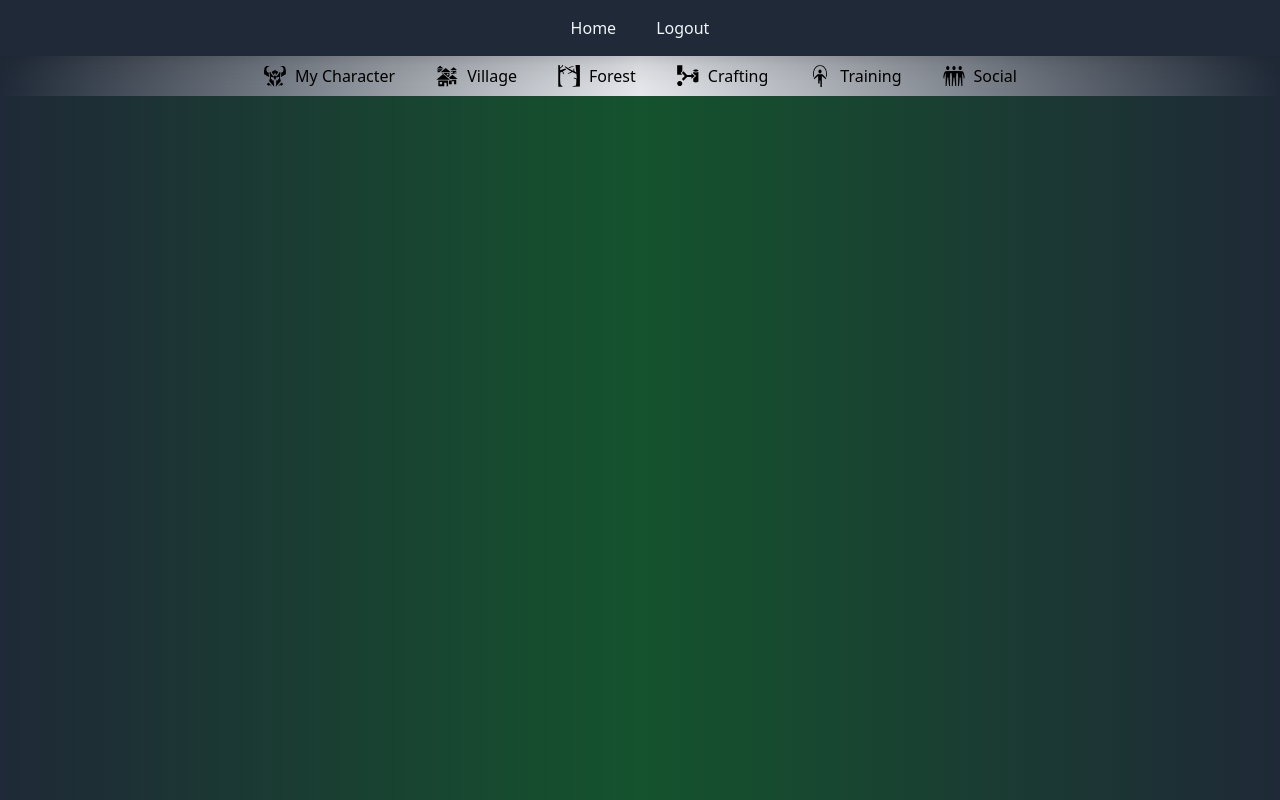
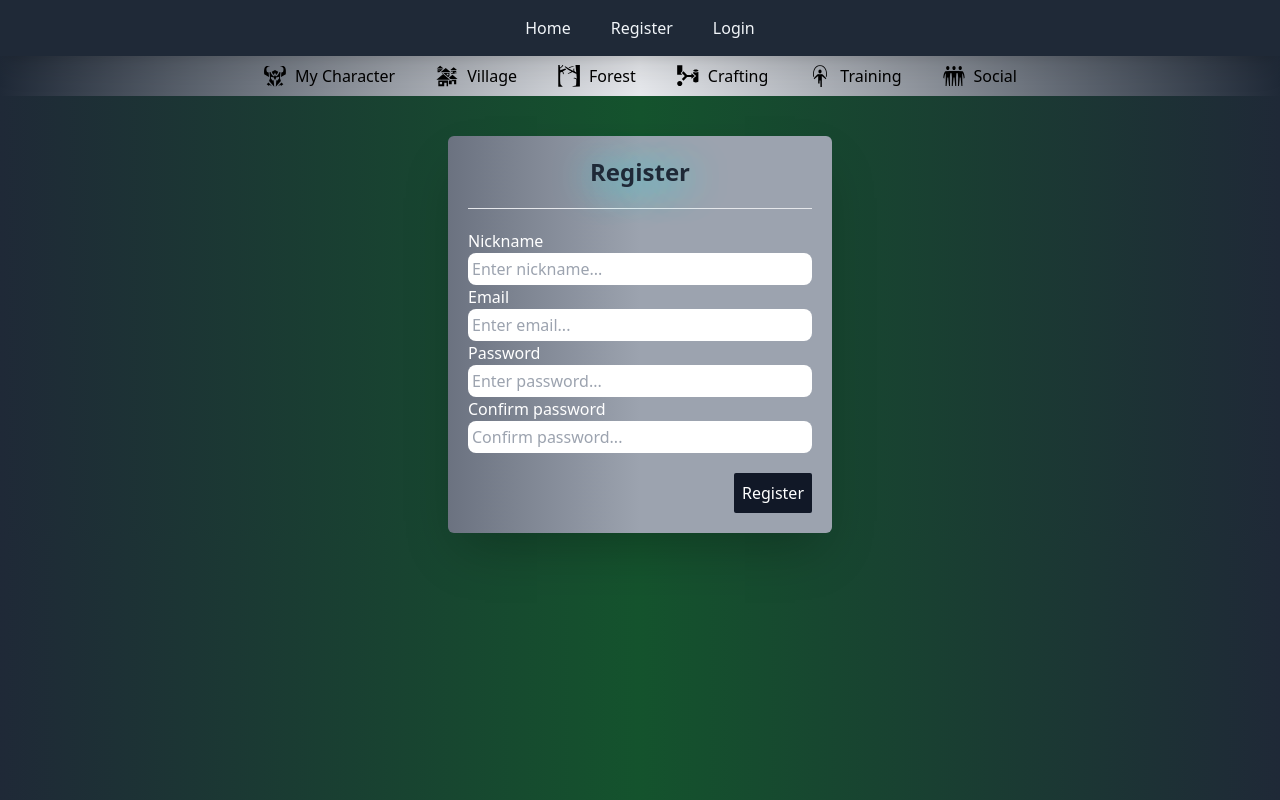
Before and after one commit to 5ud03r5/vueforest, a Vue app: page /register in a window 1280 px wide. Built offline with nearby package versions, Linux system fonts and the light colour scheme; no server answers.

Commit message:
added authentication

```diff
--- a/package.json
+++ b/package.json
@@ -11,6 +11,7 @@
     "test:e2e:dev": "start-server-and-test 'vite dev --port 4173' :4173 'cypress open --e2e'"
   },
   "dependencies": {
+    "firebase": "^9.17.1",
     "pinia": "^2.0.28",
     "vue": "^3.2.45",
     "vue-router": "^4.1.6"
--- a/src/App.vue
+++ b/src/App.vue
@@ -7,12 +7,16 @@
 <script>
 import TheNavbar from './components/layout/TheNavbar.vue';
 import TheUnderNavbar from './components/layout/TheUnderNavbar.vue';
-
+import { useUserStore } from './stores/user';
 
 export default {
   components: {
     TheNavbar,
     TheUnderNavbar
+  },
+  setup() {
+    const userStore = useUserStore()
+    return { loggedIn: userStore.userLoggedIn }
   }
 }
 </script>
--- a/src/components/layout/TheNavbar.vue
+++ b/src/components/layout/TheNavbar.vue
@@ -2,7 +2,23 @@
     <nav class="">
         <ul class="flex justify-center space-x-10 p-4 bg-gray-800 text-slate-100 shadow-xl fixed w-full">
             <RouterLink to="/">Home</RouterLink>
-            <RouterLink to="/">Logout</RouterLink>
+
+            <RouterLink v-if="!userStore.userLoggedIn" to="/register">Register</RouterLink>
+            <RouterLink v-if="!userStore.userLoggedIn" to="/login">Login</RouterLink>
+            <div @click="logout" class="hover:cursor-pointer" v-else>Logout</div>
         </ul>
     </nav>
 </template>
+
+<script setup>
+import { useUserStore } from '../../stores/user';
+import { useRouter } from 'vue-router'
+
+const userStore = useUserStore()
+const router = useRouter()
+const logout = () => {
+    userStore.userLoggedIn = false
+    router.push('/login')
+}
+
+</script>
--- a/src/components/layout/TheUnderNavbar.vue
+++ b/src/components/layout/TheUnderNavbar.vue
@@ -1,5 +1,6 @@
 <template>
-    <ul class="flex pl-7 pr-7 pb-2 space-x-10 bg-gradient-to-r from-gray-800 via-gray-200 to-gray-800 justify-center">
+    <ul
+        class="flex pl-7 pr-7 pb-2 space-x-10 bg-gradient-to-r from-gray-800 via-gray-200 to-gray-800 justify-center flex-wrap">
         <li>
 
             <RouterLink to="/mycharacter" :class="linkClass"><img :class="imageClass"
@@ -43,16 +44,16 @@ const linkClass = ref('flex space-x-2')
 </script>
 <style scoped>
 .router-link-active {
-    animation: shadow 3s forwards infinite
+    animation: shadow 3s alternate infinite
 }
 
 @keyframes shadow {
     from {
-        text-shadow: 0 0 0px black;
+        text-shadow: 1px 1px 10px cyan;
     }
 
     to {
-        text-shadow: 0 0 40px black
+        text-shadow: -1px -1px 10px black
     }
 }
 </style>
--- /dev/null
+++ b/src/components/login/LoginForm.vue
@@ -0,0 +1,85 @@
+<template>
+    <div
+        class="flex flex-col text-white bg-gradient-to-r from-gray-500 via-gray-400 to-gray-400 p-5 w-96 shadow-2xl rounded-md">
+        <form @submit.prevent="login">
+            <div>
+                <div class="flex justify-center mb-5">
+                    <h2 class="text-2xl text-gray-800 font-extrabold register">Login</h2>
+                </div>
+                <hr class="mb-5">
+
+                <div><label>Email</label></div>
+                <input :class="registerClass" type="text" ref="email" placeholder="Enter email..." />
+            </div>
+            <div>
+                <div><label>Password</label></div>
+                <input :class="registerClass" type="password" ref="password1" placeholder="Enter password..." />
+            </div>
+
+            <div class="flex justify-end">
+                <button class="bg-gray-900 p-2 mt-5 hover:rounded-lg hover:bg-gray-800 rounded-sm hover:shadow-xl"
+                    type="submit">Login</button>
+            </div>
+        </form>
+
+
+    </div>
+</template>
+
+<script>
+import { auth } from '@/includes/firebase'
+import { useUserStore } from '@/stores/user'
+import { useRouter } from 'vue-router';
+import { signInWithEmailAndPassword } from "firebase/auth";
+import { ref } from 'vue'
+export default {
+
+    setup() {
+        const email = ref(null)
+        const password1 = ref(null)
+
+        const userCred = ref(null)
+
+        const userStore = useUserStore()
+        const router = useRouter();
+
+        const login = async () => {
+            if (email.value.value.includes('@') && password1.value.value.trim().length > 0) {
+                try {
+                    await signInWithEmailAndPassword(auth, email.value.value, password1.value.value)
+
+                } catch (error) {
+                    console.log(error)
+                    alert('An upexpected error occured. Please try ag1ain later.')
+                    return;
+                }
+                userStore.userLoggedIn = true
+                router.push('/mycharacter')
+            } else {
+                alert('Email or password invalid')
+            }
+
+        }
+
+        const registerClass = ref('w-full focus:outline-none focus:shadow-xl rounded-lg p-1 text-black')
+        return { registerClass, login, email, password1 }
+    }
+}
+</script>
+
+<style scoped>
+.register {
+
+    animation: register 4s infinite alternate
+}
+
+@keyframes register {
+    from {
+        text-shadow: -1px -2px 20px cyan
+    }
+
+    to {
+        text-shadow: 2px 4px 40px cyan
+    }
+}
+</style>
--- /dev/null
+++ b/src/components/registration/RegistrationForm.vue
@@ -0,0 +1,108 @@
+<template>
+    <div
+        class="flex flex-col text-white bg-gradient-to-r from-gray-500 via-gray-400 to-gray-400 p-5 w-96 shadow-2xl rounded-md">
+        <form @submit.prevent="register">
+            <div>
+                <div class="flex justify-center mb-5">
+                    <h2 class="text-2xl text-gray-800 font-extrabold register">Register</h2>
+                </div>
+                <hr class="mb-5">
+                <div>
+                    <div><label>Nickname</label></div>
+                    <input :class="registerClass" type="text" ref="nickname" placeholder="Enter nickname..." />
+                </div>
+                <div><label>Email</label></div>
+                <input :class="registerClass" type="text" ref="email" placeholder="Enter email..." />
+            </div>
+            <div>
+                <div><label>Password</label></div>
+                <input :class="registerClass" type="password" ref="password1" placeholder="Enter password..." />
+            </div>
+            <div>
+
+                <div><label>Confirm password</label></div>
+                <input :class="registerClass" type="password" ref="password2" placeholder="Confirm password..." />
+            </div>
+            <div class="flex justify-end">
+                <button class="bg-gray-900 p-2 mt-5 hover:rounded-lg hover:bg-gray-800 rounded-sm hover:shadow-xl"
+                    type="submit">Register</button>
+            </div>
+        </form>
+
+    </div>
+</template>
+
+<script>
+import { auth, usersCollection } from '@/includes/firebase'
+import { useUserStore } from '@/stores/user'
+import { useRouter } from 'vue-router';
+import { addDoc } from "firebase/firestore";
+import { createUserWithEmailAndPassword } from "firebase/auth";
+import { ref } from 'vue'
+export default {
+
+    setup() {
+        const email = ref(null)
+        const password1 = ref(null)
+        const password2 = ref(null)
+        const userCred = ref(null)
+        const nickname = ref(null)
+        const userStore = useUserStore()
+        const router = useRouter();
+
+        const register = async () => {
+            if (email.value.value.includes('@') && password1.value.value === password2.value.value && nickname.value.value.trim().length > 0) {
+                try {
+                    userCred.value = await createUserWithEmailAndPassword(
+                        auth, email.value.value, password1.value.value
+                    )
+
+                    try {
+                        await addDoc(usersCollection, {
+                            email: email.value.value, nickname: nickname.value.value, level: 1, str: 5, mpower: 5, stamina: 5, mp: 0, hp: 0
+                        });
+
+                        userStore.userLoggedIn = true
+                        router.push('/mycharacter')
+
+                    } catch (e) {
+                        console.error("Error adding document: ", e);
+                    }
+
+
+                } catch (error) {
+                    console.log(error)
+                    alert('An upexpected error occured. Please try again later.')
+                    return;
+                }
+
+
+
+            } else if (!email.value.value.includes('@') || password1.value.value !== password2.value.value) {
+                alert('Email invalid or Password doesnt match')
+            }
+
+        }
+
+        const registerClass = ref('w-full focus:outline-none focus:shadow-xl rounded-lg p-1 text-black')
+        return { registerClass, register, email, password1, password2, nickname }
+    }
+}
+</script>
+
+<style scoped>
+.register {
+
+    animation: register 4s infinite alternate
+}
+
+@keyframes register {
+    from {
+        text-shadow: -1px -2px 20px cyan
+    }
+
+    to {
+        text-shadow: 2px 4px 40px cyan
+    }
+}
+</style>
--- a/src/main.js
+++ b/src/main.js
@@ -3,7 +3,7 @@ import { createPinia } from "pinia";
 
 import App from "./App.vue";
 import router from "./router";
-
+import "./includes/firebase";
 import "./assets/base.css";
 
 const app = createApp(App);
@@ -11,4 +11,6 @@ const app = createApp(App);
 app.use(createPinia());
 app.use(router);
 
-app.mount("#app");
+router.isReady().then(() => {
+  app.mount("#app");
+});
--- a/src/pages/CraftingPage.vue
+++ b/src/pages/CraftingPage.vue
@@ -30,8 +30,11 @@
 
 <script>
 import { ref } from 'vue'
+import { useUserStore } from '@/stores/user'
 export default {
     setup() {
+        const store = useUserStore()
+        console.log(store.userLoggedIn)
         const itemClass = ref('h-10 bg-gray-300 m-1 hover:cursor-pointer')
         const items = [{ name: 'helmet', src: '/src/assets/helmet.svg' },
         { name: 'legs', src: '/src/assets/legs.svg' },
--- /dev/null
+++ b/src/pages/LoginPage.vue
@@ -0,0 +1,15 @@
+<template>
+    <div class="flex justify-center">
+        <LoginForm></LoginForm>
+    </div>
+</template>
+
+
+<script>
+import LoginForm from '../components/login/LoginForm.vue';
+export default {
+    components: {
+        LoginForm
+    }
+}
+</script>
--- /dev/null
+++ b/src/pages/RegistrationPage.vue
@@ -0,0 +1,14 @@
+<template>
+    <div class="flex justify-center">
+        <RegistrationForm></RegistrationForm>
+    </div>
+</template>
+
+<script>
+import RegistrationForm from '../components/registration/RegistrationForm.vue';
+export default {
+    components: {
+        RegistrationForm
+    }
+}
+</script>
--- /dev/null
+++ b/src/stores/user.js
@@ -0,0 +1,11 @@
+import { ref, computed } from "vue";
+import { defineStore } from "pinia";
+
+export const useUserStore = defineStore("user", () => {
+  const userLoggedIn = ref(false);
+  const setUserLoggedIn = () => {
+    userLoggedIn.value = true;
+  };
+
+  return { userLoggedIn, setUserLoggedIn };
+});
```
Also changed, not shown: src/router/index.js (+37 -6 lines), 1 other file (tests, documents, lock files or other folders).
